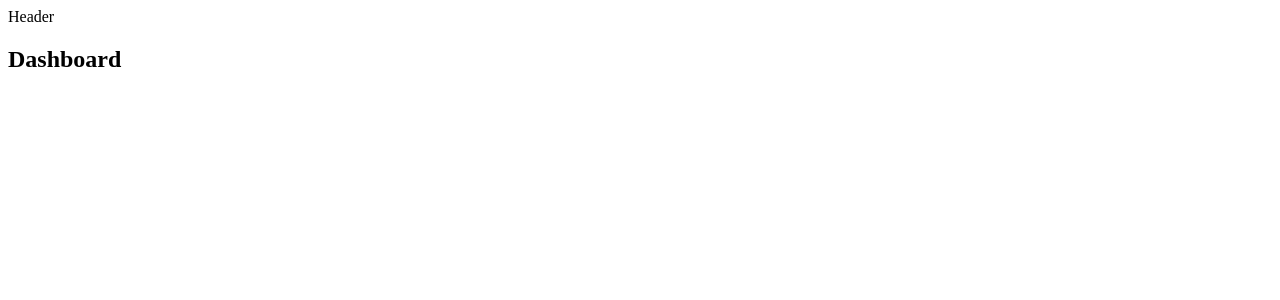
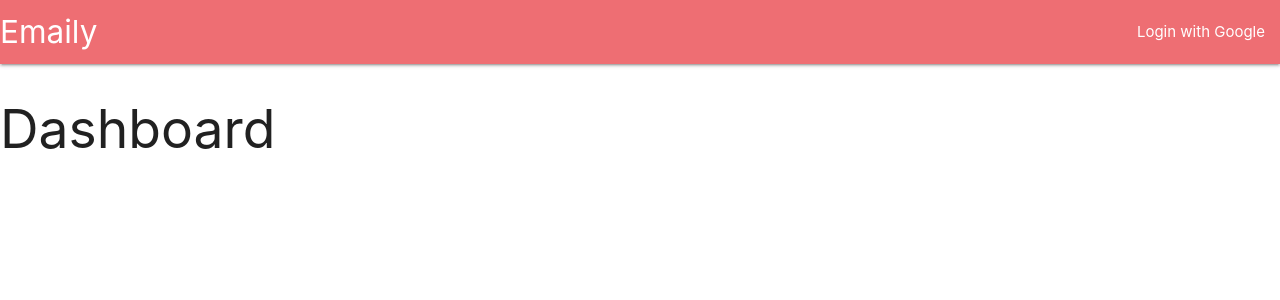
Before and after one commit to raslak/node-with-react, a React (Create React App) app in the folder client/: page /surveys in a window 1280 px wide. Shown: the top 300 px of the page. Built offline with nearby package versions, Linux system fonts and the light colour scheme.

Commit message:
add styling to header component

```diff
--- a/client/src/components/Header.js
+++ b/client/src/components/Header.js
@@ -1,7 +1,18 @@
 import React from "react";
 
 const Header = () => {
-  return <div>Header</div>;
+  return (
+    <nav>
+      <div className="nav-wrapper">
+        <a className="left brand-logo">Emaily</a>
+        <ul className="right">
+          <li>
+            <a>Login with Google</a>
+          </li>
+        </ul>
+      </div>
+    </nav>
+  );
 };
 
 export default Header;
--- a/client/src/index.js
+++ b/client/src/index.js
@@ -1,3 +1,4 @@
+import "materialize-css/dist/css/materialize.min.css";
 import React from "react";
 import ReactDOM from "react-dom";
 import { Provider } from "react-redux";
```
